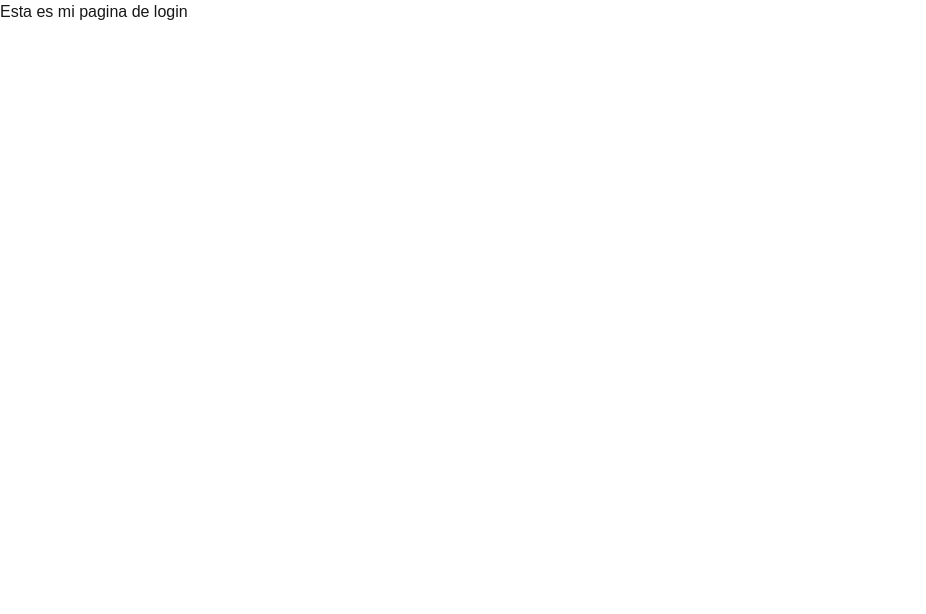
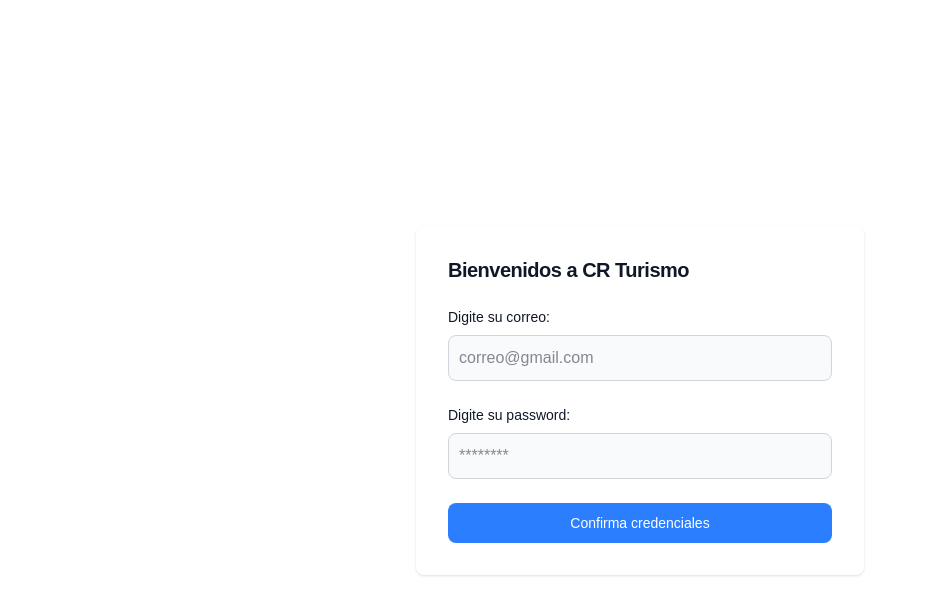
Before and after one commit to APonceG27/ProyectoTurismoPonce, a Next.js app: page /login in a window 1280 px wide. Shown: the top 614 px of the page, without its empty margins (0-926 px from the left). Built offline with nearby package versions, Linux system fonts and the light colour scheme.

Commit message:
primeros cambios login page

```diff
--- a/src/app/login/page.tsx
+++ b/src/app/login/page.tsx
@@ -1,10 +1,69 @@
-import React from "react";
+"use client"
+import React, { useState } from "react";
 
-const LoginPage : React.FC = () => {
+const LoginPage: React.FC = () => {
 
+    const [correo, setCorreo] = useState<string>("");
+    const [password, setPassword] = useState<string>("");
+    const [mostrarModal, setMostrarModal] = useState<boolean>(false);
+
+    function ValidarCredenciales() {
+
+        if (correo === "adolfo" && password === "123")
+            alert("Redireccionando")
+        else
+            setMostrarModal(true);
+    }
+
+    const cerrarModal = () => {
+        setMostrarModal(false);
+    }
+
+    {/* Login de la pantalla */ }
     return (
         <div>
-            <h1>Esta es mi pagina de login</h1>
+            <div className="flex flex-col items-center justify-center px-6 py-8 mx-auto md:h-screen lg:py-0">
+                <div className="w-full bg-white rounded-lg shadow dark:border md:mt-0 sm:max-w-md xl:p-0 dark:bg-gray-800 dark:border-gray-700">
+                    <div className="p-6 space-y-4 md:space-y-6 sm:p-8">
+                        <h1 className="text-xl font-bold leading-tight tracking-tight text-gray-900">Bienvenidos a CR Turismo</h1>
+                        <div>
+                            <label className="block mb-2 text-sm font-medium text-gray-900 dark:text-white">Digite su correo:</label>
+                            <input
+                                value={correo}
+                                onChange={(e) => setCorreo(e.target.value)}
+                                className="bg-gray-50 border border-gray-300 text-gray-900 rounded-lg focus:ring-primary-600 focus:border-primary-600 block w-full p-2.5 dark:bg-gray-700 dark:border-gray-600 dark:placeholder-gray-400 dark:text-white dark:focus:ring-blue-500 dark:focus:border-blue-500"
+                                placeholder="correo@gmail.com" />
+                        </div>
+                        <div>
+                            <label className="block mb-2 text-sm font-medium text-gray-900 dark:text-white">Digite su password:</label>
+                            <input
+                                value={password}
+                                onChange={(e) => setPassword(e.target.value)}
+                                type="password"
+                                className="bg-gray-50 border border-gray-300 text-gray-900 rounded-lg focus:ring-primary-600 focus:border-primary-600 block w-full p-2.5 dark:bg-gray-700 dark:border-gray-600 dark:placeholder-gray-400 dark:text-white dark:focus:ring-blue-500 dark:focus:border-blue-500"
+                                placeholder="********" />
+                        </div>
+                        <button
+                            onClick={ValidarCredenciales}
+                            className="bg-blue-500 w-full text-white bg-primary-600 hover:bg-primary-700 focus:ring-4 focus:outline-none focus:ring-primary-300 font-medium rounded-lg text-sm px-5 py-2.5 text-center dark:bg-primary-600 dark:hover:bg-primary-700 dark:focus:ring-primary-800">Confirma credenciales</button>
+                    </div>
+                </div>
+            </div>
+
+            {
+                mostrarModal && (
+                    <div className="fixed inset-0 flex items-center justify-center bg-black bg-opacity-50 z-50">
+                        <div className="bg-white rounded-lg shadow-lg p-6 w-full max-w-sm dark:bg-gray-800">
+                            <h2 className="text-lg font-semibold text-gray-800 dark:text-white mb-4">Error de autenticación</h2>
+                            <p className="text-sm text-gray-600 dark:text-gray-300 mb-4">Correo o contraseña incorrectos.</p>
+                            <button
+                                onClick={cerrarModal}
+                                className="w-full bg-blue-600 hover:bg-blue-700 text-white font-medium py-2 px-4 rounded"
+                            >Cerrar</button>
+                        </div>
+                    </div>
+                )
+            }
         </div>
     )
 }
```
